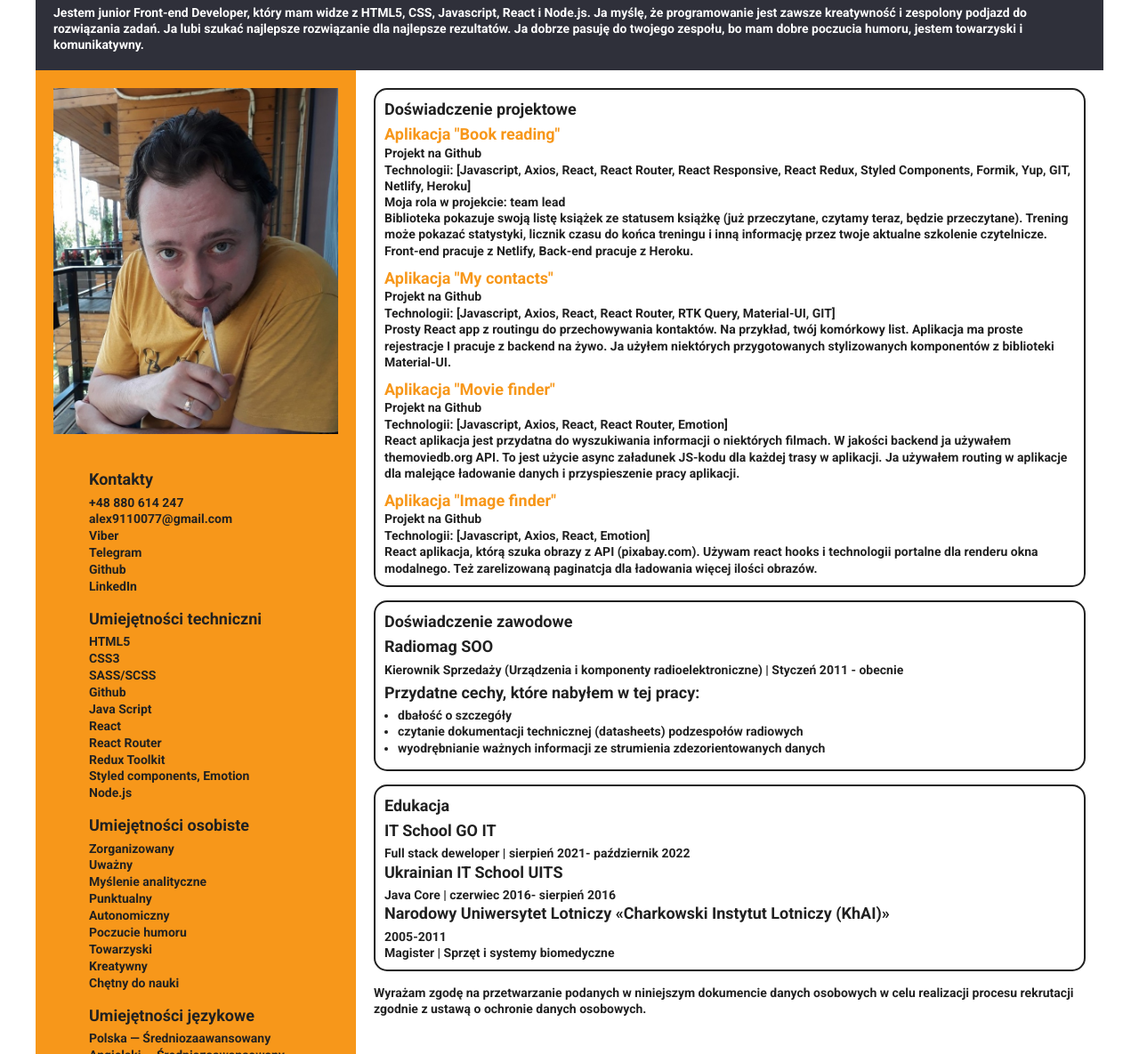
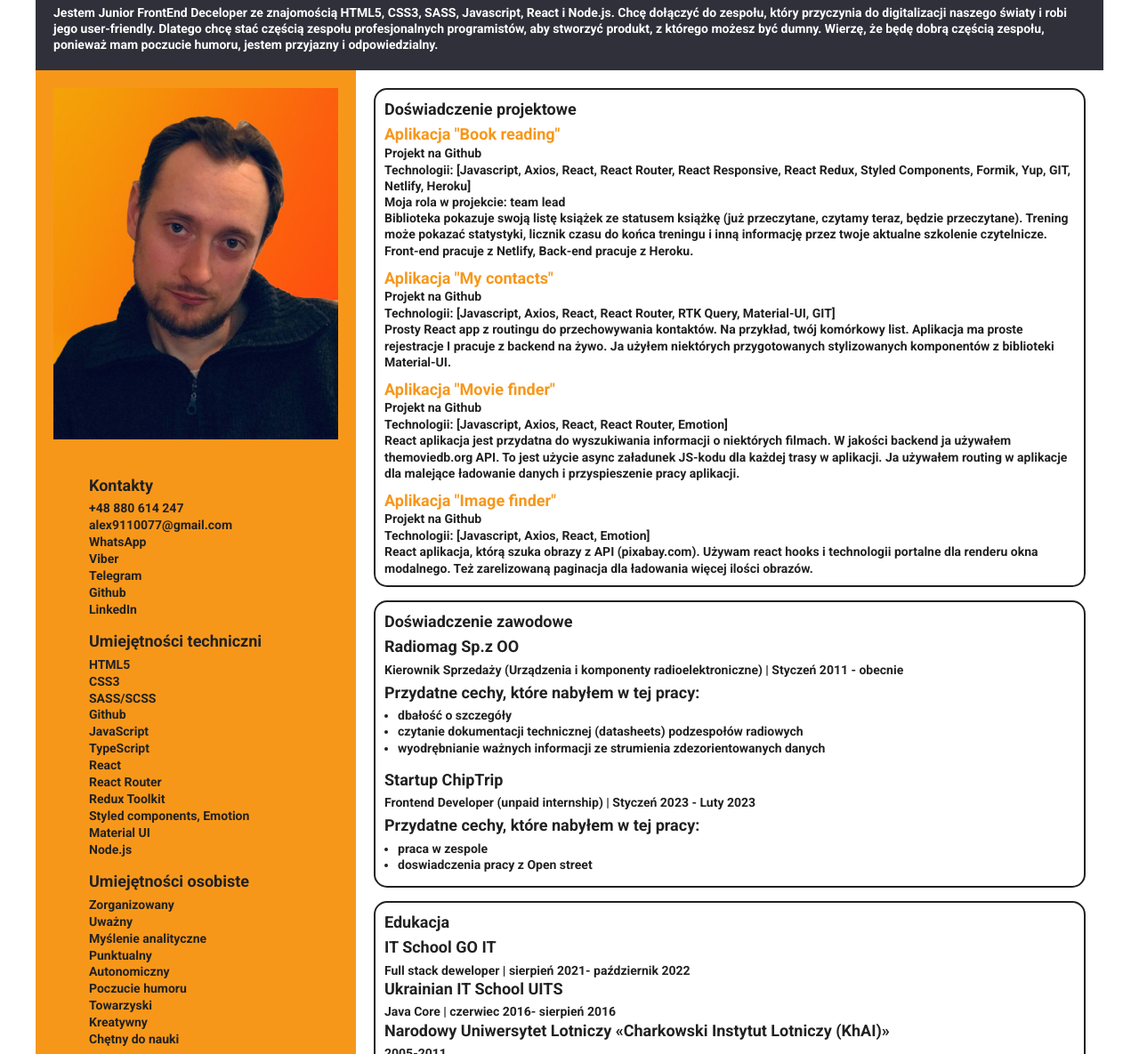
Before and after one commit to AlexanderDmitriev/Resume, a plain HTML site: page index.html in a window 1280 px wide. Shown: the part 110-1295 px from the top of the page at 89% size. Drawn offline with nearby package versions, Linux system fonts and the light colour scheme.

Commit message:
Version 20230221

```diff
--- a/index.html
+++ b/index.html
@@ -23,12 +23,13 @@
         <h1 class="header-section__name">Dmitriew Aleksandr</h1>
         <h2 class="header-section__position">Junior Front-end Deweloper</h2>
         <p class="header-section__resume-text">
-          Jestem junior Front-end Developer, który mam widze z HTML5, CSS,
-          Javascript, React i Node.js. Ja myślę, że programowanie jest zawsze
-          kreatywność i zespolony podjazd do rozwiązania zadań. Ja lubi szukać
-          najlepsze rozwiązanie dla najlepsze rezultatów. Ja dobrze pasuję do
-          twojego zespołu, bo mam dobre poczucia humoru, jestem towarzyski i
-          komunikatywny.
+          Jestem Junior FrontEnd Deceloper ze znajomością HTML5, CSS3, SASS,
+          Javascript, React i Node.js. Chcę dołączyć do zespołu, który
+          przyczynia do digitalizacji naszego światy i robi jego user-friendly.
+          Dlatego chcę stać częścią zespołu profesjonalnych programistów, aby
+          stworzyć produkt, z którego możesz być dumny. Wierzę, że będę dobrą
+          częścią zespołu, ponieważ mam poczucie humoru, jestem przyjazny i
+          odpowiedzialny.
         </p>
       </section>
     </header>
@@ -36,7 +37,7 @@
     <main>
       <section class="container primaryContent">
         <aside class="sidebar">
-          <img class="photo" src="./src/images/IMG2.jpg" alt="oops" />
+          <img class="photo" src="./src/images/IMG3.jpg" alt="oops" />
           <section class="sidebar__content-section">
             <h2 class="sidebar-title">Kontakty</h2>
             <ul class="list sidebar-list">
@@ -46,6 +47,13 @@
               <li class="sidebar-content">
                 <a href="mailto:alex9110077@gmail.com" class="link"
                   >alex9110077@gmail.com</a
+                >
+              </li>
+              <li class="sidebar-content">
+                <a
+                  href="https://api.whatsapp.com/send?phone=48880614247"
+                  class="link"
+                  >WhatsApp</a
                 >
               </li>
               <li class="sidebar-content">
@@ -81,11 +89,13 @@
               <li class="sidebar-content">CSS3</li>
               <li class="sidebar-content">SASS/SCSS</li>
               <li class="sidebar-content">Github</li>
-              <li class="sidebar-content">Java Script</li>
+              <li class="sidebar-content">JavaScript</li>
+              <li class="sidebar-content">TypeScript</li>
               <li class="sidebar-content">React</li>
               <li class="sidebar-content">React Router</li>
               <li class="sidebar-content">Redux Toolkit</li>
               <li class="sidebar-content">Styled components, Emotion</li>
+              <li class="sidebar-content">Material UI</li>
               <li class="sidebar-content">Node.js</li>
             </ul>
             <h2 class="sidebar-title">Umiejętności osobiste</h2>
@@ -209,10 +219,10 @@
                   Technologii: [Javascript, Axios, React, Emotion]
                 </p>
                 <p class="content-text">
-                  React aplikacja, którą szuka obrazy z API
-                  (pixabay.com). Używam react hooks i technologii portalne dla
-                  renderu okna modalnego. Też zarelizowaną paginatcja dla ładowania więcej ilości
-                  obrazów.
+                  React aplikacja, którą szuka obrazy z API (pixabay.com).
+                  Używam react hooks i technologii portalne dla renderu okna
+                  modalnego. Też zarelizowaną paginacja dla ładowania więcej
+                  ilości obrazów.
                 </p>
               </li>
               <!--  <li class="project-list">
@@ -251,7 +261,7 @@
               Doświadczenie zawodowe
             </h2>
             <h3 class="content-title__secondary" data-locale="work-name">
-              Radiomag SOO
+              Radiomag Sp.z OO
             </h3>
             <p class="content-text education-title" data-locale="work-who">
               Kierownik Sprzedaży (Urządzenia i komponenty radioelektroniczne) |
@@ -271,6 +281,25 @@
               <li class="workList" data-locale="work-item4">
                 wyodrębnianie ważnych informacji ze strumienia zdezorientowanych
                 danych
+              </li>
+            </ul>
+
+            <h3 class="content-title__secondary" data-locale="work-name">
+              Startup ChipTrip
+            </h3>
+            <p class="content-text education-title" data-locale="work-who">
+              Frontend Developer (unpaid internship) |
+              Styczeń 2023 - Luty 2023
+            </p>
+            <h3 class="content-title__secondary" data-locale="work-name">
+              Przydatne cechy, które nabyłem w tej pracy:
+            </h3>
+            <ul class="sidebar-list content-title__secondary work-section">
+              <li class="workList" data-locale="work-item1">
+                praca w zespole
+              </li>
+              <li class="workList" data-locale="work-item3">
+                doswiadczenia pracy z Open street
               </li>
             </ul>
           </div>
```
Also changed, not shown: src/images/IMG3.jpg (added).
